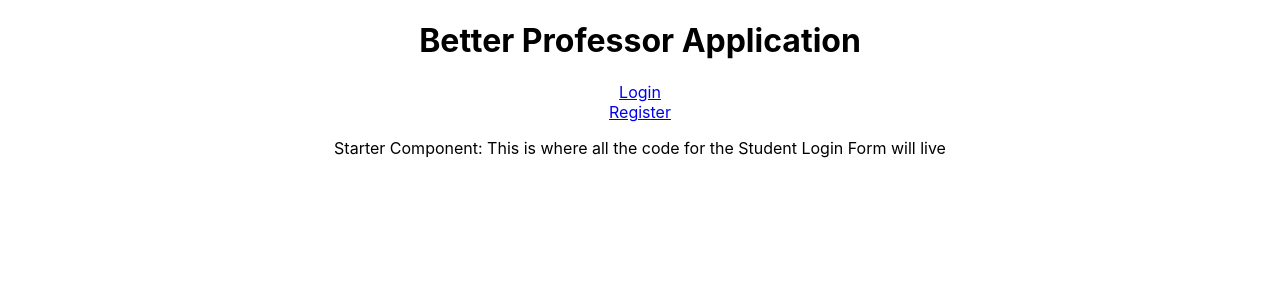
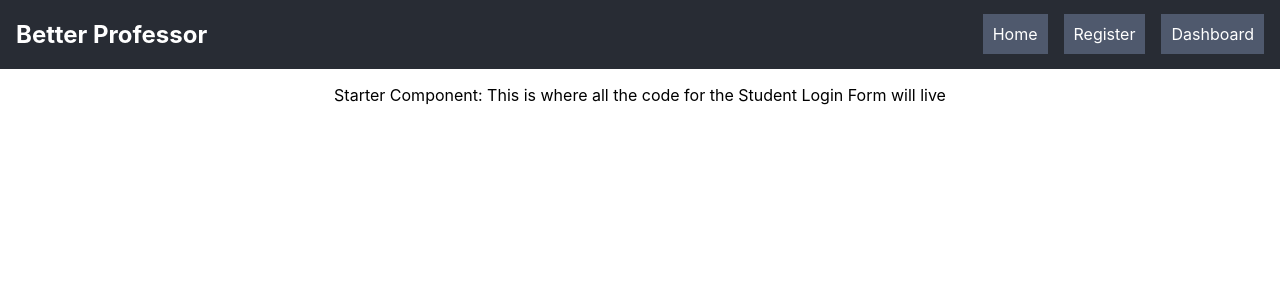
Before and after one commit to BuildWeek-better-professor-1/Frontend, a React (Create React App) app: page /studentlogin in a window 1280 px wide. Shown: the top 300 px of the page. Built offline with nearby package versions, Linux system fonts and the light colour scheme.

Commit message:
Added Simple navigation Bar + Style. Fixed some statethings...

```diff
--- a/package.json
+++ b/package.json
@@ -14,6 +14,7 @@
     "react-router-dom": "^5.1.2",
     "react-scripts": "3.4.0",
     "redux": "^4.0.5",
+    "redux-devtools-extension": "^2.13.8",
     "redux-thunk": "^2.3.0"
   },
   "scripts": {
@@ -36,5 +37,8 @@
       "last 1 firefox version",
       "last 1 safari version"
     ]
+  },
+  "devDependencies": {
+    "redux-devtools": "^3.5.0"
   }
 }
--- a/src/App.css
+++ b/src/App.css
@@ -36,3 +36,32 @@
     transform: rotate(360deg);
   }
 }
+
+/* ============ Navigation Styling =========== */
+.nav-container {
+  background-color: #282c34;
+}
+nav {
+  display: flex;
+  align-items: center;
+  justify-content: space-between;
+}
+
+nav .nav-links {
+  color: white;
+  margin-right: 1rem;
+  text-decoration: none;
+  background-color: #4f596d;
+  padding: 10px;
+}
+
+.nav-links:hover {
+  background: #434c5f;
+}
+
+nav h1 {
+  color: white;
+  margin-left: 1rem;
+}
+
+/* ============ [END] Navigation Styling =========== */
--- a/src/App.js
+++ b/src/App.js
@@ -9,17 +9,13 @@ import StudentRegisterForm from "./components/StudentRegisterForm";
 import StudentLoginForm from "./components/StudentLoginForm";
 import PrivateRoute from "./components/PrivateRoute";
 import ProfDashboard from "./components/ProfDashboard";
+import Navigation from "./components/Navigation";
 
 const App = () => {
   return (
     <div className="App">
-      <h1>Better Professor Application</h1>
-      <Link to="/proflogin">Login</Link>
-      {/*this <br/> is temp just to test things out */}
-      <br/>
-      <Link to="/profregister">Register</Link>
+      <Navigation />
       <Route exact path="/" component={ProfLoginForm} />
-      <Route path="/proflogin" component={ProfLoginForm} />
       <Route path="/profregister" component={ProfRegisterForm} />
       <Route path="/studentregister" component={StudentRegisterForm} />
       <Route path="/studentlogin" component={StudentLoginForm} />
--- /dev/null
+++ b/src/components/Navigation.js
@@ -0,0 +1,28 @@
+import React from "react";
+import { Link } from "react-router-dom";
+
+const Navigation = () => {
+  return (
+    <div className="nav-container">
+      <nav>
+        <h1> Better Professor </h1>
+        <div>
+          <Link className="nav-links" to="/">
+            Home
+          </Link>
+          {/* <Link className="nav-links" to="/proflogin">
+          Login
+        </Link> */}
+          <Link className="nav-links" to="/profregister">
+            Register
+          </Link>
+          <Link className="nav-links" to="/professordashboard">
+            Dashboard
+          </Link>
+        </div>
+      </nav>
+    </div>
+  );
+};
+
+export default Navigation;
--- a/src/components/PrivateRoute.js
+++ b/src/components/PrivateRoute.js
@@ -7,7 +7,7 @@ const PrivateRoute = ({ component: Component, ...props }) => {
       {...props}
       render={() => {
         if (localStorage.getItem("token")) {
-          return <Component />;
+          return <Component {...props} />;
         } else {
           return <Redirect to="/" />;
         }
--- a/src/redux/reducers/reducers.js
+++ b/src/redux/reducers/reducers.js
@@ -10,13 +10,16 @@ import {
 
 //init state
 export const initialState = {
-  user: {
-    id: "",
-    firstName: "",
-    lastName: "",
-    email: "",
-    username: "",
-    password: ""
+  data: {
+    message: ``,
+    user: {
+      id: "",
+      username: "",
+      firstName: "",
+      lastName: "",
+      email: ""
+    },
+    token: ""
   }
 };
 
--- a/src/redux/store.js
+++ b/src/redux/store.js
@@ -2,6 +2,12 @@ import { createStore, applyMiddleware } from "redux";
 import { rootReducer } from "../redux/reducers/reducers";
 import thunk from "redux-thunk";
 
-const store = createStore(rootReducer, applyMiddleware(thunk));
+//Redux devtools import
+import { composeWithDevTools } from "redux-devtools-extension";
+
+const store = createStore(
+  rootReducer,
+  composeWithDevTools(applyMiddleware(thunk))
+);
 
 export default store;
```
Also changed, not shown: 1 other file (tests, documents, lock files or other folders).
